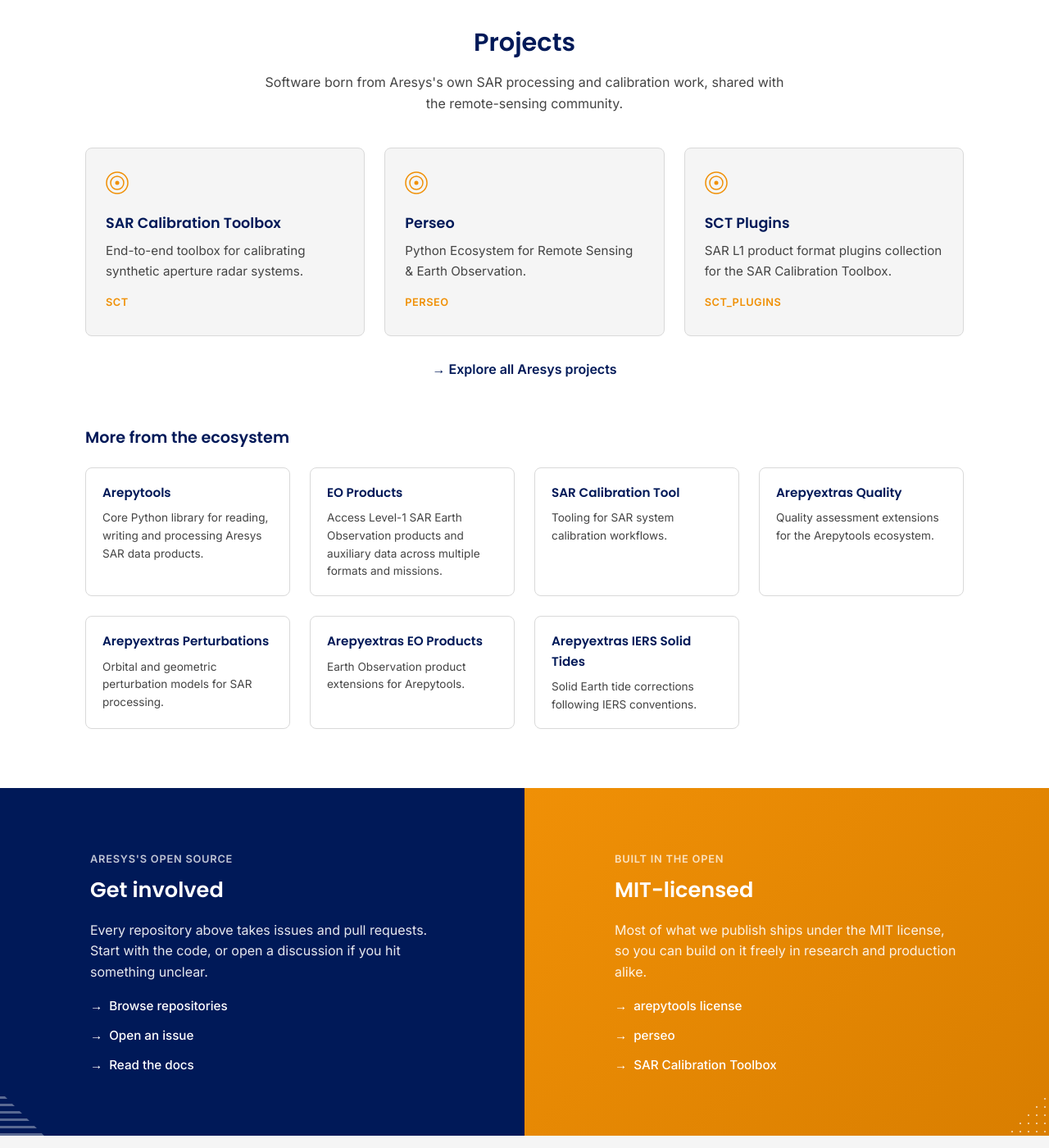
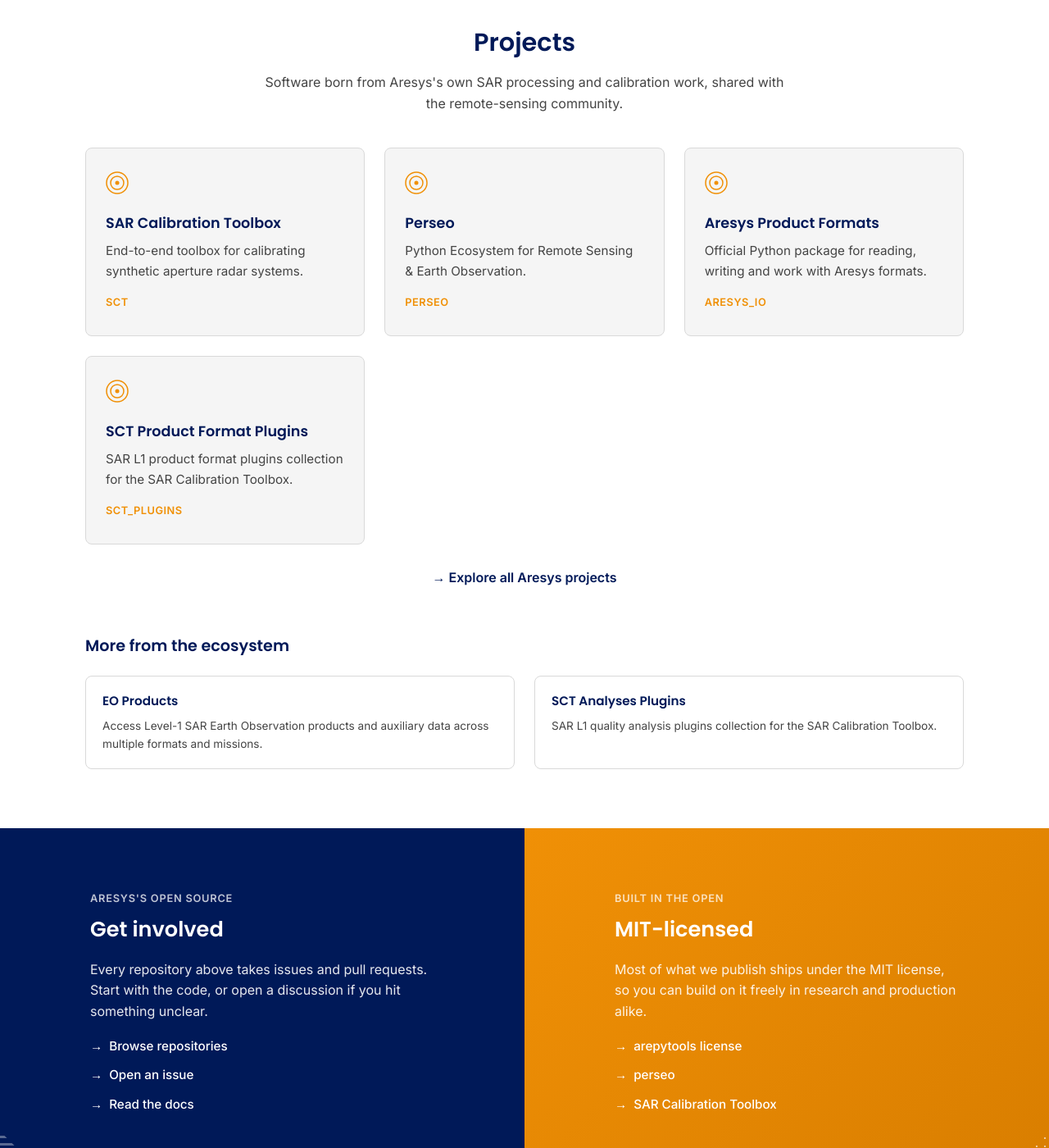
Before and after one commit to aresys-srl/aresys-srl.github.io, a Jekyll site: the page built from index.markdown, in a window 1280 px wide and 1400 px high, scrolled down 729 px. Shown: the whole window at 82% size. Built offline with Jekyll 4.4.1, drawn with Linux system fonts in a browser that asks for light colours.

Commit message:
updating project references using relative documentation urls

```diff
--- a/_data/projects.yml
+++ b/_data/projects.yml
@@ -1,70 +1,47 @@
 # Real Aresys repos, pulled from https://github.com/aresys-srl
+#
+# `url` is a domain-root path, not a site-relative one: GitHub Pages serves each
+# project site at <custom-domain>/<repo>/, so these are intentionally root-relative
+# and must NOT be run through `relative_url` / `site.baseurl`. Changing the custom
+# domain keeps them working; a non-empty baseurl would break them.
 - name: sct
   title: SAR Calibration Toolbox
   description: End-to-end toolbox for calibrating synthetic aperture radar systems.
-  url: "https://github.com/aresys-srl/sct"
+  url: "/sct"
   language: Python
   featured: true
-
-- name: arepytools
-  title: Arepytools
-  description: Core Python library for reading, writing and processing Aresys SAR data products.
-  url: "https://github.com/aresys-srl/arepytools"
-  language: Python
-  featured: false
 
 - name: perseo
   title: Perseo
   description: Python Ecosystem for Remote Sensing & Earth Observation.
-  url: "https://github.com/aresys-srl/perseo"
+  url: "/perseo"
+  language: Python
+  featured: true
+
+- name: aresys_io
+  title: Aresys Product Formats
+  description: Official Python package for reading, writing and work with Aresys formats.
+  url: "/aresys_io"
   language: Python
   featured: true
 
 - name: eo_products
   title: EO Products
   description: Access Level-1 SAR Earth Observation products and auxiliary data across multiple formats and missions.
-  url: "https://github.com/aresys-srl/eo_products"
-  language: Python
-  featured: false
-
-- name: sar-calibration-tool
-  title: SAR Calibration Tool
-  description: Tooling for SAR system calibration workflows.
-  url: "https://github.com/aresys-srl/sar-calibration-tool"
+  url: "/eo_products"
   language: Python
   featured: false
 
 - name: sct_plugins
-  title: SCT Plugins
+  title: SCT Product Format Plugins
   description: SAR L1 product format plugins collection for the SAR Calibration Toolbox.
-  url: "https://github.com/aresys-srl/sct_plugins"
+  url: "/sct_plugins"
   language: Python
   featured: true
 
-- name: arepyextras-quality
-  title: Arepyextras Quality
-  description: Quality assessment extensions for the Arepytools ecosystem.
-  url: "https://github.com/aresys-srl/arepyextras-quality"
+- name: sct_plugins_analyses
+  title: SCT Analyses Plugins
+  description: SAR L1 quality analysis plugins collection for the SAR Calibration Toolbox.
+  url: "/sct_plugins_analyses"
   language: Python
   featured: false
-
-- name: arepyextras-perturbations
-  title: Arepyextras Perturbations
-  description: Orbital and geometric perturbation models for SAR processing.
-  url: "https://github.com/aresys-srl/arepyextras-perturbations"
-  language: Python
-  featured: false
-
-- name: arepyextras-eo_products
-  title: Arepyextras EO Products
-  description: Earth Observation product extensions for Arepytools.
-  url: "https://github.com/aresys-srl/arepyextras-eo_products"
-  language: Python
-  featured: false
-
-- name: arepyextras-iers_solid_tides
-  title: Arepyextras IERS Solid Tides
-  description: Solid Earth tide corrections following IERS conventions.
-  url: "https://github.com/aresys-srl/arepyextras-iers_solid_tides"
-  language: Fortran
-  featured: false
--- a/_includes/header.html
+++ b/_includes/header.html
@@ -6,7 +6,7 @@
     </a>
     <nav class="site-nav">
       {% for item in site.data.navigation %}
-      <a href="{{ item.url }}">{{ item.title }}</a>
+      <a href="{{ item.url | relative_url }}">{{ item.title }}</a>
       {% endfor %}
     </nav>
   </div>
```
